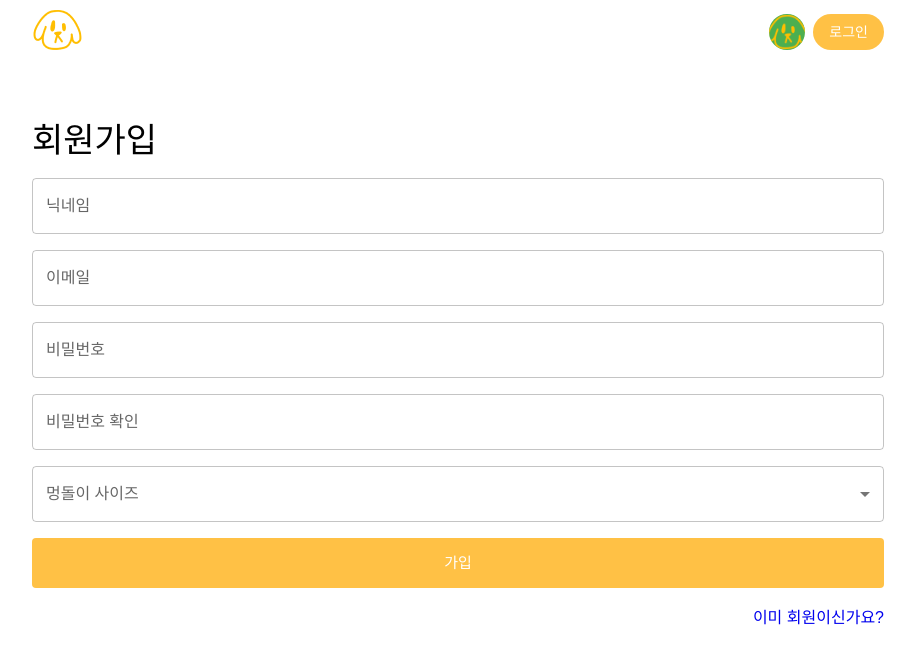
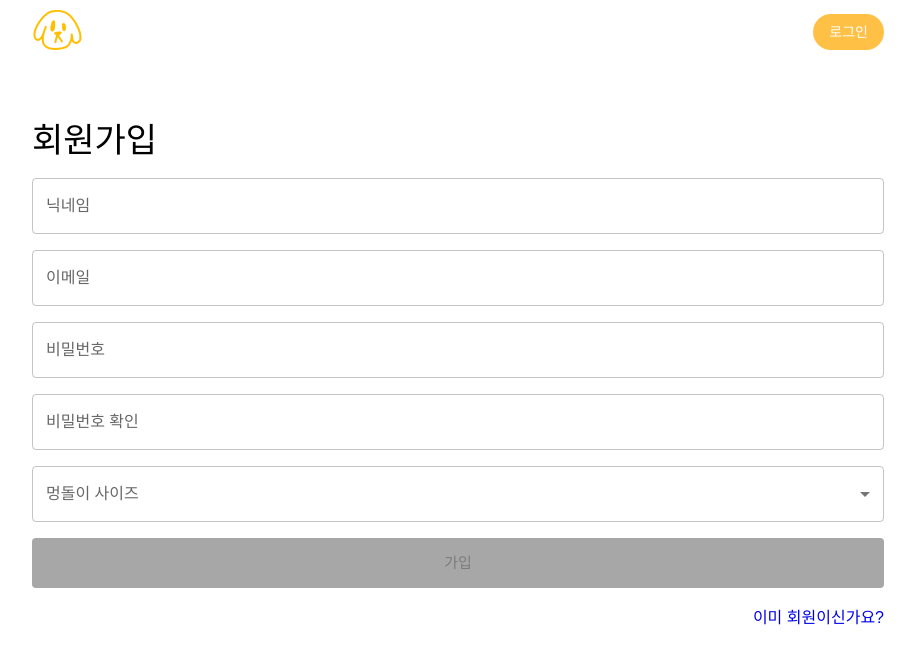
Before and after one commit to OZ-Coding-School/oz_01_collabo-006, a React (Vite) app in the folder frontend/: page /auth in a window 1280 px wide. Shown: the top 664 px of the page, without its empty margins (182-1097 px from the left). Built offline with nearby package versions, Linux system fonts and the light colour scheme.

Commit message:
Update 로그인, 회원가입 유효성 검사

```diff
--- a/frontend/src/components/Auth/LoginFrom.jsx
+++ b/frontend/src/components/Auth/LoginFrom.jsx
@@ -81,7 +81,7 @@ function LoginFrom({ isLogin }) {
                     onChange={(e) => setEmail(e.target.value)}
                 />
 
-                {isValidEmail(email) ? null : (
+                {!isValidEmail(email) && email.length ? (
                     <p
                         style={{
                             fontSize: '12px',
@@ -93,7 +93,7 @@ function LoginFrom({ isLogin }) {
                     >
                         이메일 형식이 아닙니다.
                     </p>
-                )}
+                ) : null}
                 <FormControl variant="outlined">
                     <InputLabel htmlFor="outlined-adornment-password">
                         비밀번호
--- a/frontend/src/components/Auth/SignupForm.jsx
+++ b/frontend/src/components/Auth/SignupForm.jsx
@@ -10,21 +10,35 @@ import FormControl from '@mui/material/FormControl'
 import { useState } from 'react'
 import axios from 'axios'
 function SignupForm({ isLogin }) {
-    const [dog, setDge] = useState('')
+    const [dogs_size, setDge] = useState('')
     const handleChange = (event) => {
         setDge(event.target.value)
     }
     const [email, setEmail] = useState('')
-    const [name, setName] = useState('')
+    const [last_name, setLast_name] = useState('')
     const [password, setPassword] = useState('')
     const [password_confirm, setPassword2] = useState('')
+
+    function isValidEmail(email) {
+        var emailRegex = /^[a-zA-Z0-9._%+-]+@[a-zA-Z0-9.-]+\.[a-zA-Z]{2,}$/
+        return emailRegex.test(email)
+    }
+
+    function isSame(password, password_confirm) {
+        if (password === password_confirm) {
+            return true
+        } else {
+            return false
+        }
+    }
+
     const navigate = useNavigate()
     const handleSubmit = async (e) => {
         e.preventDefault()
         try {
             const response = await axios.post(
                 'http://223.130.153.84/api/v1/users/signup/',
-                { email, password, dog, name, password_confirm },
+                { email, password, dogs_size, last_name, password_confirm },
                 {
                     headers: {
                         accept: 'application/json',
@@ -64,8 +78,8 @@ function SignupForm({ isLogin }) {
                         name="_name"
                         variant="outlined"
                         type="text"
-                        value={name}
-                        onChange={(e) => setName(e.target.value)}
+                        value={last_name}
+                        onChange={(e) => setLast_name(e.target.value)}
                     />
                     <TextField
                         fullWidth
@@ -77,6 +91,19 @@ function SignupForm({ isLogin }) {
                         value={email}
                         onChange={(e) => setEmail(e.target.value)}
                     />
+                    {!isValidEmail(email) && email.length ? (
+                        <p
+                            style={{
+                                fontSize: '12px',
+                                color: 'red',
+                                marginLeft: '5px',
+                                marginBottom: '10px',
+                                marginTop: '-10px',
+                            }}
+                        >
+                            이메일 형식이 아닙니다.
+                        </p>
+                    ) : null}
                     <TextField
                         fullWidth
                         id="outlined-basic"
@@ -87,6 +114,19 @@ function SignupForm({ isLogin }) {
                         value={password}
                         onChange={(e) => setPassword(e.target.value)}
                     />
+                    {password.length < 8 && password.length ? (
+                        <p
+                            style={{
+                                fontSize: '12px',
+                                color: 'red',
+                                marginLeft: '5px',
+                                marginBottom: '10px',
+                                marginTop: '-10px',
+                            }}
+                        >
+                            8자리 이상 입력해주세요.
+                        </p>
+                    ) : null}
                     <TextField
                         fullWidth
                         id="outlined-basic"
@@ -97,6 +137,21 @@ function SignupForm({ isLogin }) {
                         value={password_confirm}
                         onChange={(e) => setPassword2(e.target.value)}
                     />
+                    {!isSame(password, password_confirm) &&
+                    password_confirm.length ? (
+                        <p
+                            style={{
+                                fontSize: '12px',
+                                color: 'red',
+                                marginLeft: '5px',
+                                marginBottom: '10px',
+                                marginTop: '-10px',
+                            }}
+                        >
+                            비밀번호가 일치하지 않습니다.
+                        </p>
+                    ) : null}
+
                     <FormControl fullWidth>
                         <InputLabel id="demo-simple-select-label">
                             멍돌이 사이즈
@@ -104,10 +159,9 @@ function SignupForm({ isLogin }) {
                         <Select
                             labelId="demo-simple-select-label"
                             id="demo-simple-select"
-                            value={dog}
+                            value={dogs_size}
                             label="멍돌이 사이즈"
                             onChange={handleChange}
-                            name="dogSize"
                         >
                             <MenuItem value={1}>소형견</MenuItem>
                             <MenuItem value={2}>중형견</MenuItem>
@@ -115,6 +169,10 @@ function SignupForm({ isLogin }) {
                             <MenuItem value={4}>맹견</MenuItem>
                         </Select>
                     </FormControl>
+                    {isValidEmail(email) &&
+                    isSame(password, password_confirm) &&
+                    last_name &&
+                    dogs_size ? (
                         <Button
                             variant="contained"
                             disableElevation
@@ -128,6 +186,22 @@ function SignupForm({ isLogin }) {
                         >
                             가입
                         </Button>
+                    ) : (
+                        <Button
+                            disabled
+                            variant="contained"
+                            disableElevation
+                            type="submit"
+                            size="large"
+                            style={{
+                                backgroundColor: '#a7a7a7',
+                                height: '50px',
+                            }}
+                            onClick={handleSubmit}
+                        >
+                            가입
+                        </Button>
+                    )}
                 </Box>
             </form>
             <div>
--- a/frontend/src/components/layout/RootLayout/Navbar.jsx
+++ b/frontend/src/components/layout/RootLayout/Navbar.jsx
@@ -9,17 +9,14 @@ import { Link } from 'react-router-dom'
 import navLogo from '/images/nav_logo.png'
 import useLoginStore from '../../../store/login'
 
-
 export const _Navbar = () => {
     const { isLogined, setIsLogined } = useLoginStore((state) => state)
 
     const handleLogoutUser = () => {
         setIsLogined(false)
-        console.log(isLogined);
+        console.log(isLogined)
         localStorage.removeItem('login_state')
-
     }
-
 
     return (
         <Box sx={{ flexGrow: 1 }}>
@@ -49,7 +46,26 @@ export const _Navbar = () => {
                         </Typography>
                         <Box>
                             {isLogined ? (
-
+                                <Box
+                                    component="section"
+                                    sx={{
+                                        display: 'flex',
+                                        flexDirection: 'row',
+                                        alignItems: 'center',
+                                        gap: 1,
+                                    }}
+                                >
+                                    <Link to={'my'}>
+                                        <Avatar
+                                            alt="Remy Sharp"
+                                            src="images/nav_logo.png"
+                                            sx={{
+                                                width: 36,
+                                                height: 36,
+                                                bgcolor: green[500],
+                                            }}
+                                        />
+                                    </Link>
                                     <Button
                                         style={{
                                             backgroundColor: '#ffc145',
@@ -63,27 +79,9 @@ export const _Navbar = () => {
                                     >
                                         로그아웃
                                     </Button>
-
+                                </Box>
                             ) : (
-                                <Box
-                                    component="section"
-                                    sx={{
-                                        display: 'flex',
-                                        flexDirection: 'row',
-                                        alignItems: 'center',
-                                        gap: 1,
-                                    }}
-                                >
-                                    <Avatar
-                                        alt="Remy Sharp"
-                                        src="images/nav_logo.png"
-                                        sx={{
-                                            width: 36,
-                                            height: 36,
-                                            bgcolor: green[500],
-                                        }}
-                                    />
-                                      <Link to="/auth?mode=login">
+                                <Link to="auth?mode=login">
                                     <Button
                                         style={{
                                             backgroundColor: '#ffc145',
@@ -92,12 +90,10 @@ export const _Navbar = () => {
                                         disableElevation
                                         variant="contained"
                                         size="medium"
-
                                     >
                                         로그인
                                     </Button>
-                                    </Link>
-                                </Box>
+                                </Link>
                             )}
                         </Box>
                     </Toolbar>
```
Lines whose indentation alone changed are shown as unchanged.
